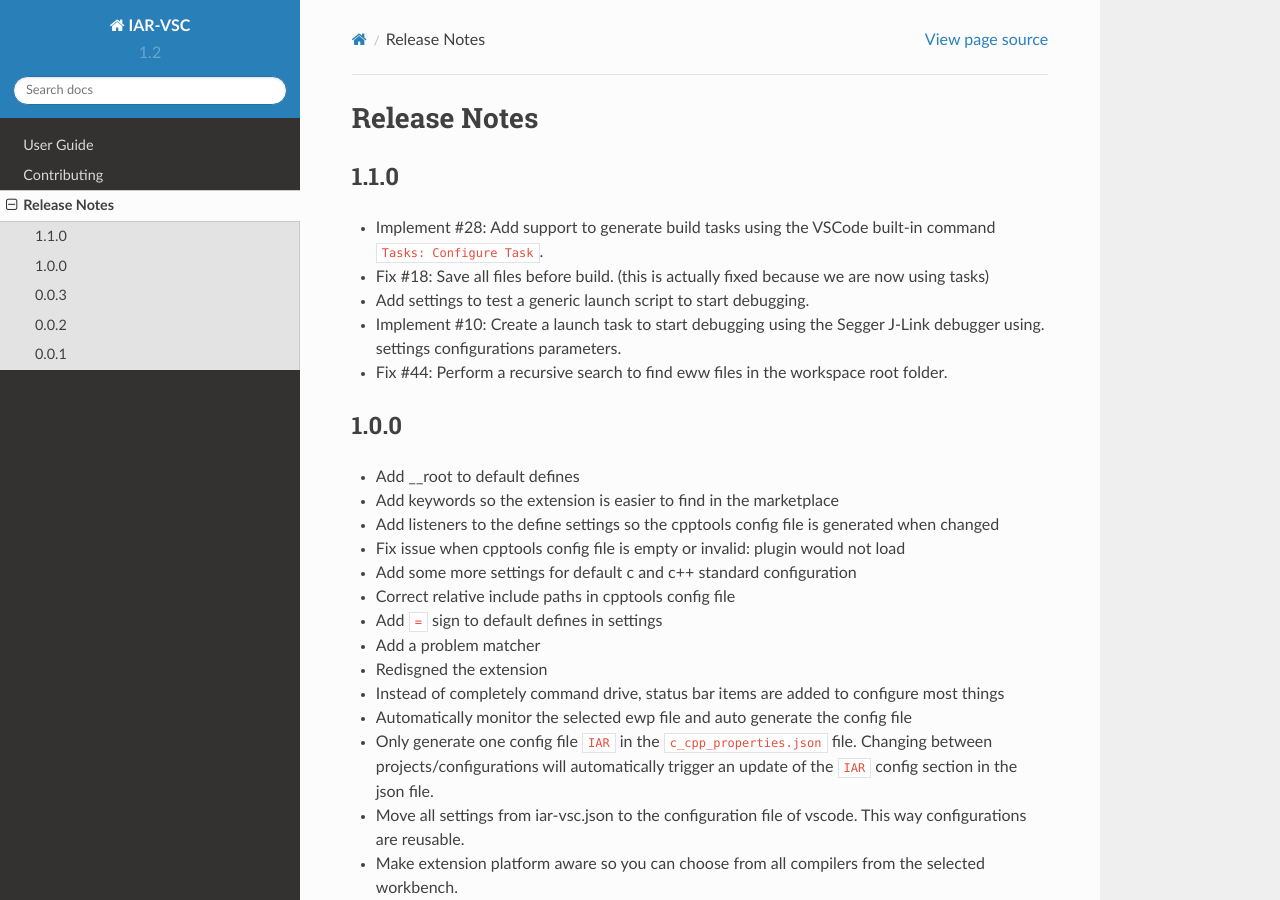
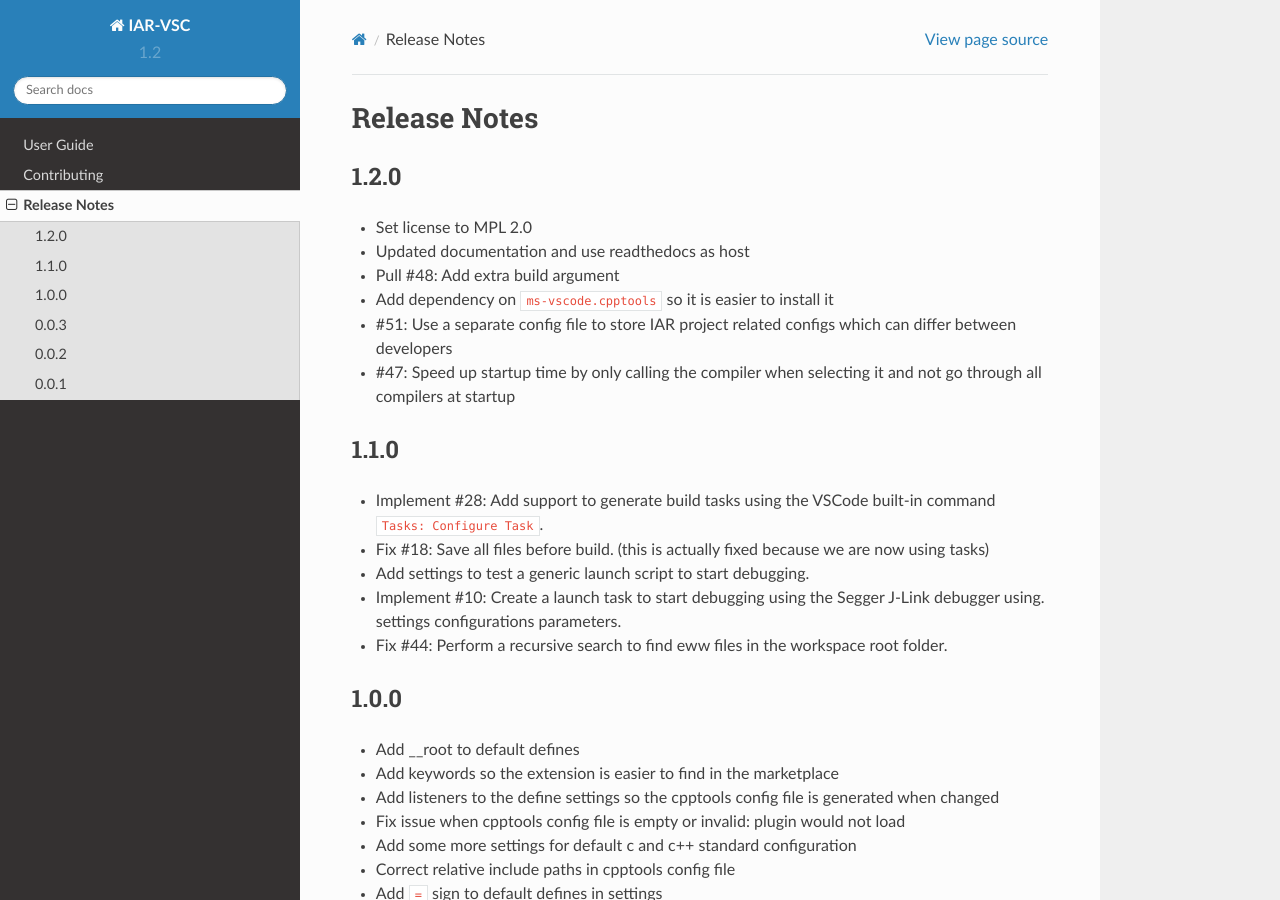
Before and after one commit to iarsystems/iar-vsc-build, a Sphinx documentation site: the page built from docs/pages/release_notes.rst, in a window 1280 px wide and 900 px high. Built offline with Sphinx 7.4.7 and the Read the Docs theme 2.0.0, drawn with Linux system fonts in a browser that asks for light colours.

Commit message:
Prepare for release v1.2.0

```diff
--- a/docs/pages/release_notes.rst
+++ b/docs/pages/release_notes.rst
@@ -4,6 +4,15 @@
 
 Release Notes
 =============
+
+1.2.0
+-----
+* Set license to MPL 2.0
+* Updated documentation and use readthedocs as host
+* Pull #48: Add extra build argument
+* Add dependency on ``ms-vscode.cpptools`` so it is easier to install it
+* #51: Use a separate config file to store IAR project related configs which can differ between developers
+* #47: Speed up startup time by only calling the compiler when selecting it and not go through all compilers at startup
 
 1.1.0
 -----
```
Also changed, not shown: Extension/CHANGELOG.md, Extension/README.md, 1 other file.
